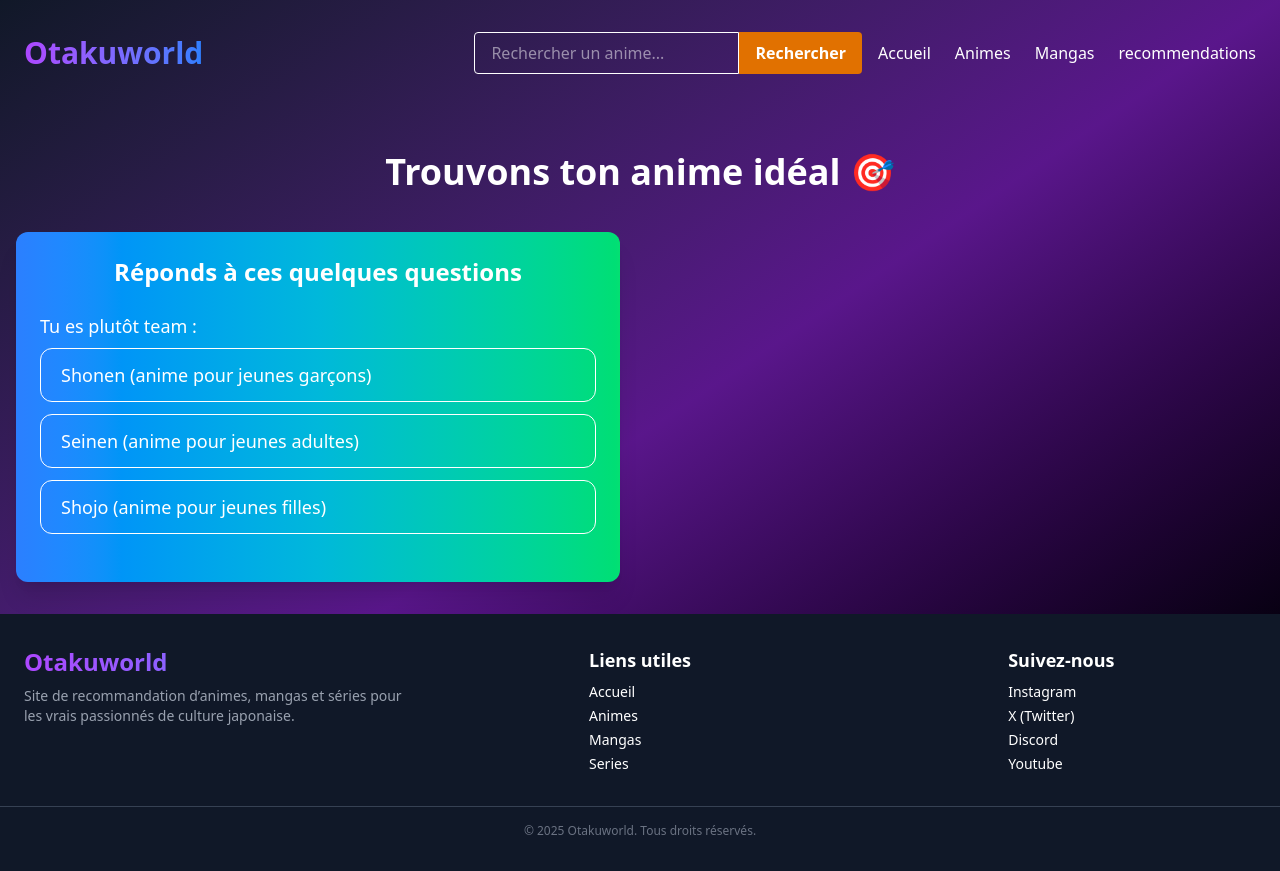
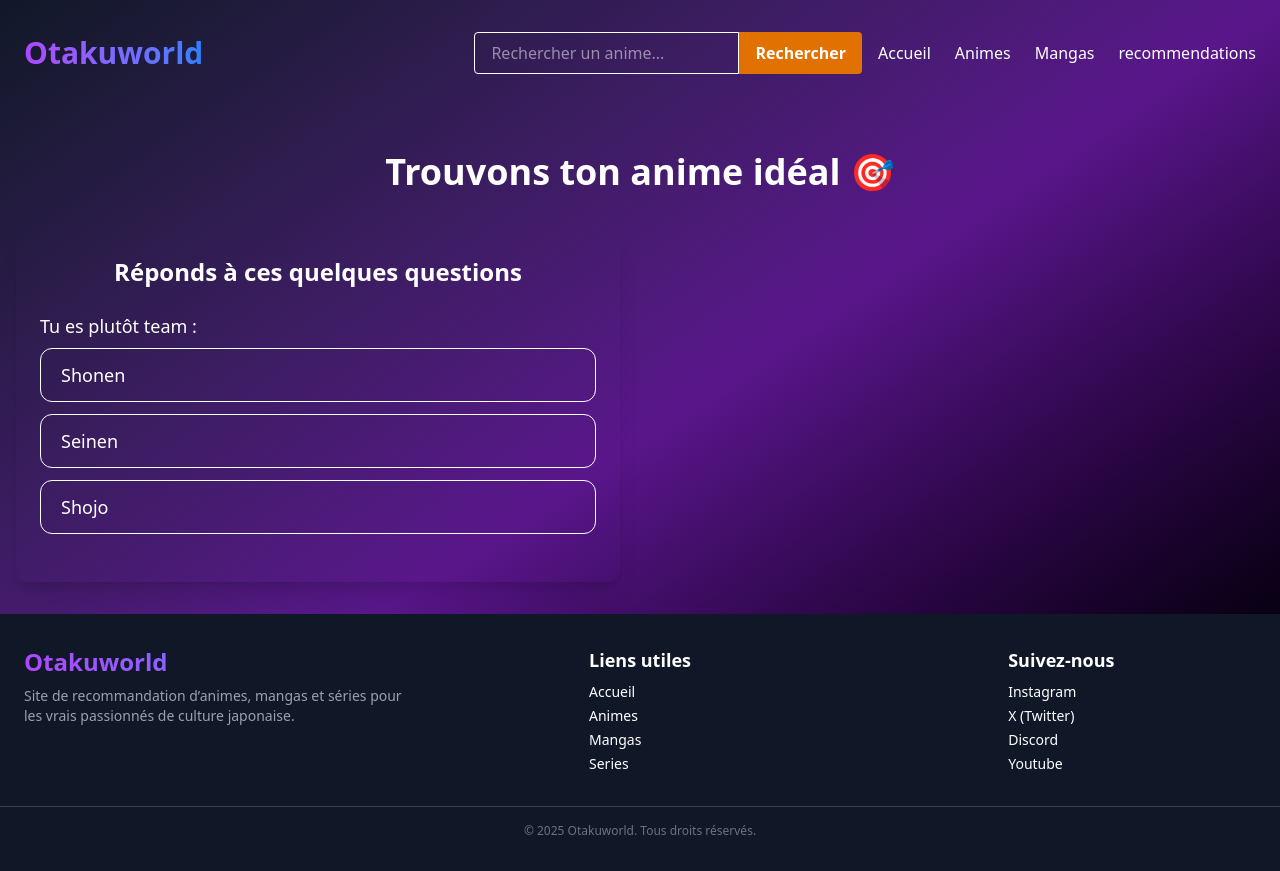
Before and after one commit to miscodemax/otakuworld, a React (Vite) app: page /recommendations in a window 1280 px wide. Built offline with nearby package versions, Linux system fonts and the light colour scheme.

Commit message:
gestion ux

```diff
--- a/src/Pages/series.jsx
+++ b/src/Pages/series.jsx
@@ -3,7 +3,7 @@ import { Link } from "react-router-dom";
 import QuizzButton from "../components/ButtonChoice";
 
 export default function Series() {
-  const levels = ["Shonen (anime pour jeunes garçons)", "Seinen (anime pour jeunes adultes)", "Shojo (anime pour jeunes filles)"];
+  const levels = ["Shonen", "Seinen", "Shojo"];
 
   const animeGenres = [
     { id: 1, name: "Action" }, { id: 2, name: "Adventure" }, { id: 3, name: "Comedy" },
@@ -34,7 +34,7 @@ export default function Series() {
       setSelectedGenres((prev) => prev.filter((g) => g !== genreName));
       setGenreId((prev) => prev.filter((id) => id !== genreIdValue));
     } else if (selectedGenres.length < 3) {
-      setSelectedGenres((prev) => [...prev, genreName]);
+      setSelectedGenres((prev) => [...prev, selectedLevel, genreName]);
       setGenreId((prev) => [...prev, genreIdValue]);
     }
   };
@@ -72,7 +72,7 @@ export default function Series() {
 
       <div className="grid lg:grid-cols-2 gap-10 max-w-7xl mx-auto">
         {/* Partie Questionnaire */}
-        <div className="p-6 bg-gradient-to-r from-blue-500 via-cyan-500 to-green-400 rounded-xl shadow-xl">
+        <div className="p-6 rounded-xl shadow-xl">
           <h2 className="text-2xl font-bold text-center text-white mb-6">
             Réponds à ces quelques questions
           </h2>
@@ -106,7 +106,7 @@ export default function Series() {
                       !selectedGenres.includes(genre.name) &&
                       selectedGenres.length >= 3
                     }
-                    className="bg-teal-500 hover:bg-teal-600 text-white"
+                    className="bg-gray-700 hover:bg-gray-900 text-white"
                   >
                     {genre.name}
                   </QuizzButton>
@@ -128,13 +128,13 @@ export default function Series() {
 
           {!loading && recommendations.length > 0 && (
             <>
-              <h2 className="text-2xl font-bold text-white mb-4 text-center">Animes recommandés 💡</h2>
+              <h2 className="text-3xl font-bold text-white mb-4 text-center">Animes recommandés 💡</h2>
               <div className="grid grid-cols-1 sm:grid-cols-2 gap-6">
                 {recommendations.map((anime) => (
                   <Link
                     key={anime.mal_id}
-                    to={`/anime/${anime.mal_id}`}
-                    className="group bg-white rounded-xl overflow-hidden shadow-lg hover:shadow-2xl transform hover:scale-105 transition duration-300"
+                    to={`/animedetails/${anime.mal_id}`}
+                    className="group bg-gray-950 rounded-xl overflow-hidden shadow-lg hover:shadow-2xl transform hover:scale-105 transition duration-300"
                   >
                     <img
                       src={anime.images?.jpg?.image_url}
```
Also changed, not shown: 32 other files (tests, documents, lock files or other folders).
